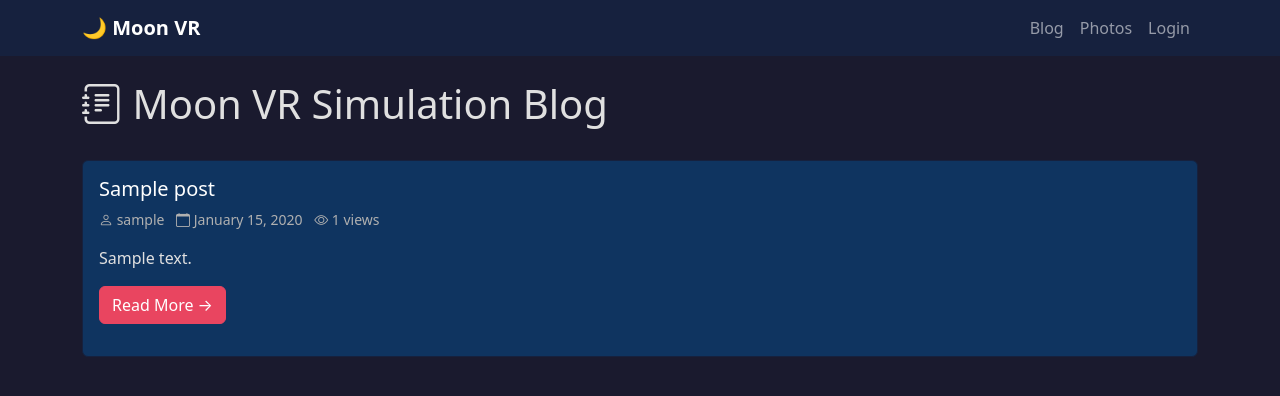
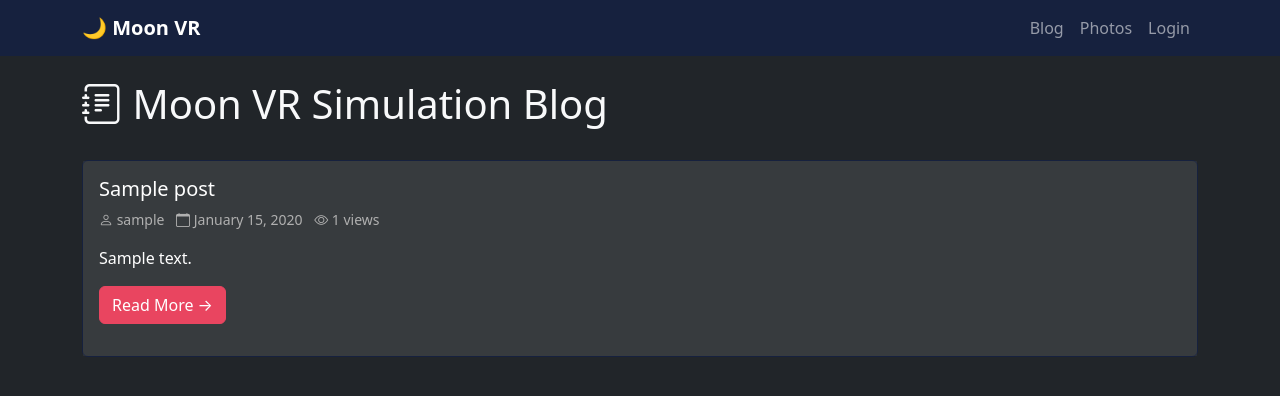
Before and after one commit to itinstructor/moonvr, a Flask app: page /moonvr/blog in a window 1280 px wide. Shown: the top 396 px of the page. Run offline with Flask 3, Linux system fonts and the light colour scheme; tables that the repository leaves empty hold one stand-in row (values such as "Sample post"); parts of the project's set-up code (start-up, migrations or seed data) failed here and were passed over.

Commit message:
Update blog to match the main site styling

```diff
--- a/blog/static/css/blog.css
+++ b/blog/static/css/blog.css
@@ -1,3 +1,12 @@
+/* Utility class for pre-wrapped text */
+.pre-wrap {
+    white-space: pre-wrap;
+}
+/* Blog post card style to match main site cards */
+.blog-post-card, .blog-post-card .card-body {
+    background-color: rgba(255,255,255,0.05) !important;
+    color: #fff !important;
+}
 /* Dark theme for NASA blog pages */
 body {
     background-color: #1a1a2e;
@@ -12,6 +21,10 @@ body {
     background-color: #0f3460;
     border-color: #16213e;
     color: #e0e0e0;
+}
+.card-body {
+    background-color: rgba(255, 255, 255, 0.05);  /* Light transparent background */
+    color: white;                                 /* White text */
 }
 
 .card-title {
--- a/blog/templates/blog_admin.html
+++ b/blog/templates/blog_admin.html
@@ -10,7 +10,7 @@
     <link rel="stylesheet" href="{{ url_for('blog_bp.static', filename='css/blog.css') }}">
 </head>
 
-<body>
+<body class="bg-dark text-light">
     {% include '_navbar.html' %}
 
     <div class="container py-4">
--- a/blog/templates/blog_all_posts.html
+++ b/blog/templates/blog_all_posts.html
@@ -11,7 +11,7 @@
     <!-- Custom styles for the page -->
     <style>
       body {
-        background-color: #e9f2ff; /* Light blue background */
+        background-color: #212529; /* Match site dark background */
       }
     </style>
 </head>
@@ -22,7 +22,7 @@
 
     {% if posts %}
         {% for post in posts %}
-            <div class="card mb-4">
+            <div class="card mb-4 blog-post-card">
                 <div class="card-body">
                     <h2 class="card-title">{{ post.title }}</h2>
                     <p class="card-subtitle mb-2 text-muted">
--- a/blog/templates/blog_blog.html
+++ b/blog/templates/blog_blog.html
@@ -10,7 +10,7 @@
     <link rel="stylesheet" href="{{ url_for('blog_bp.static', filename='css/blog.css') }}">
 </head>
 
-<body>
+<body class="bg-dark text-light">
     {% include '_navbar.html' %}
 
     <div class="container py-4 mars-blog">
@@ -22,7 +22,7 @@
         <div class="row g-4">
             {% for post in posts %}
             <div class="col-12">
-                <div class="card h-100 mb-3">
+                <div class="card h-100 mb-3 blog-post-card">
                     <div class="card-body">
                         <h5 class="card-title">{{ post.title }}</h5>
                         <p class="text-muted small">
--- a/blog/templates/blog_dashboard.html
+++ b/blog/templates/blog_dashboard.html
@@ -8,7 +8,7 @@
     <link rel="stylesheet" href="https://cdn.jsdelivr.net/npm/bootstrap-icons@1.11.3/font/bootstrap-icons.min.css">
     <link rel="stylesheet" href="{{ url_for('blog_bp.static', filename='css/blog.css') }}">
 </head>
-<body>
+<body class="bg-dark text-light">
     {% include '_navbar.html' %}
 
     <div class="container py-4">
@@ -40,7 +40,7 @@
             <div class="row g-4">
                 {% for post in posts %}
                 <div class="col-12">
-                    <div class="card h-100">
+                    <div class="card h-100 blog-post-card">
                         <div class="card-body">
                             <div class="d-flex w-100 justify-content-between align-items-start mb-2">
                                 <h5 class="card-title mb-0">{{ post.title }}</h5>
--- a/blog/templates/blog_edit_post.html
+++ b/blog/templates/blog_edit_post.html
@@ -28,11 +28,11 @@
             z-index: 1050 !important;
         }
         .note-popover .popover-content, .note-toolbar {
-            background-color: #f8f9fa;
+            background-color: #212529;
         }
     </style>
 </head>
-<body class="edit-post-page">
+<body class="edit-post-page bg-dark text-light">
     {% include '_navbar.html' %}
 
     <div class="container py-4">
--- a/blog/templates/blog_login.html
+++ b/blog/templates/blog_login.html
@@ -8,7 +8,7 @@
     <link rel="stylesheet" href="https://cdn.jsdelivr.net/npm/bootstrap-icons@1.11.3/font/bootstrap-icons.min.css">
     <link rel="stylesheet" href="{{ url_for('blog_bp.static', filename='css/blog.css') }}">
 </head>
-<body>
+<body class="bg-dark text-light">
     {% include '_navbar.html' %}
 
     <div class="container py-4">
--- a/blog/templates/blog_register.html
+++ b/blog/templates/blog_register.html
@@ -8,7 +8,7 @@
     <link rel="stylesheet" href="https://cdn.jsdelivr.net/npm/bootstrap-icons@1.11.3/font/bootstrap-icons.min.css">
     <link rel="stylesheet" href="{{ url_for('blog_bp.static', filename='css/blog.css') }}">
 </head>
-<body>
+<body class="bg-dark text-light">
     {% include '_navbar.html' %}
 
     <div class="container py-4">
--- a/blog/templates/blog_view_post.html
+++ b/blog/templates/blog_view_post.html
@@ -8,13 +8,13 @@
     <link rel="stylesheet" href="https://cdn.jsdelivr.net/npm/bootstrap-icons@1.11.3/font/bootstrap-icons.min.css">
     <link rel="stylesheet" href="{{ url_for('blog_bp.static', filename='css/blog.css') }}?v=7">
 </head>
-<body>
+<body class="bg-dark text-light">
     {% include '_navbar.html' %}
 
     <div class="container py-4">
         <a href="{{ url_for('blog_bp.blog') }}" class="btn btn-outline-secondary mb-3">&larr; Back to posts</a>
 
-        <article class="card">
+        <article class="card blog-post-card">
             <div class="card-body">
                 <h1 class="card-title">{{ post.title }}</h1>
 
--- a/blog/templates/photos.html
+++ b/blog/templates/photos.html
@@ -34,13 +34,13 @@
                         {% if desc|length > 150 %}
                         <div class="mt-1">
                             <small class="photo-desc">
-                                <span class="desc-short" style="white-space: pre-wrap;">{{ short_html }}... </span>
-                                <span class="desc-full d-none" style="white-space: pre-wrap;">{{ full_html }}</span>
+                                <span class="desc-short pre-wrap">{{ short_html }}... </span>
+                                <span class="desc-full d-none pre-wrap">{{ full_html }}</span>
                                 <a href="#" class="show-more small ms-2">Show more</a>
                             </small>
                         </div>
                         {% else %}
-                        <div class="mt-1"><small class="photo-desc" style="white-space: pre-wrap;">{{ full_html }}</small></div>
+                        <div class="mt-1"><small class="photo-desc pre-wrap">{{ full_html }}</small></div>
                         {% endif %}
                         {% endif %}
                     </div>
```
Also changed, not shown: static/css/styles.css (+6 -4 lines).
